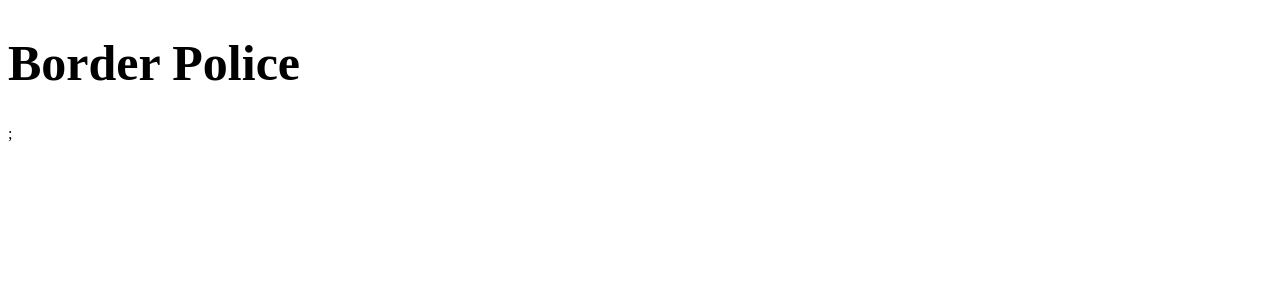
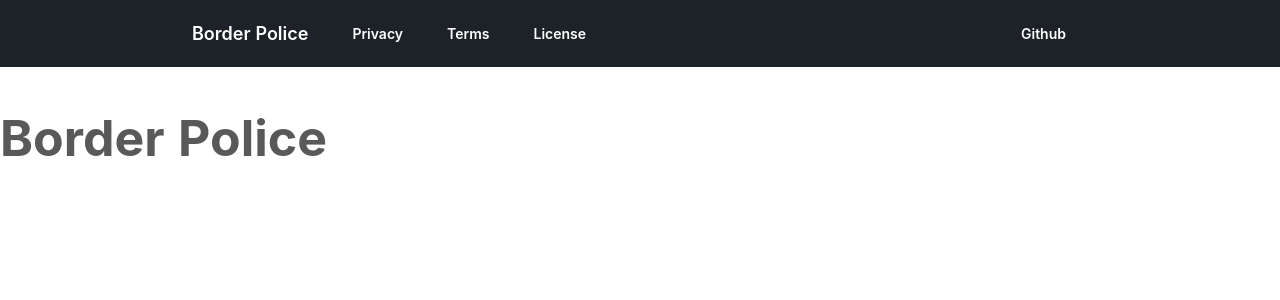
Before and after one commit to umutcanbolat/border-police, a Next.js app: page / in a window 1280 px wide. Shown: the top 300 px of the page. Built offline with nearby package versions, Linux system fonts and the light colour scheme.

Commit message:
feat: 🎸 implement navigation bar

```diff
--- /dev/null
+++ b/src/components/Layout.tsx
@@ -0,0 +1,56 @@
+import * as React from 'react';
+import Head from 'next/head';
+import NavBar from './NavBar';
+
+interface Props {
+  children: JSX.Element[] | JSX.Element;
+  title?: string;
+}
+
+const Layout: React.FunctionComponent<Props> = ({ children, title = 'Home' }) => (
+  <div>
+    <Head>
+      <title>{title + ' - Border Police'}</title>
+      <meta charSet="utf-8" />
+      <meta name="viewport" content="initial-scale=1.0, width=device-width" />
+    </Head>
+
+    <NavBar />
+
+    {children}
+
+    <style jsx global>{`
+      html {
+        font-family: sans-serif;
+        line-height: 1.15;
+        -webkit-text-size-adjust: 100%;
+        -ms-text-size-adjust: 100%;
+        -ms-overflow-style: scrollbar;
+        -webkit-tap-highlight-color: rgba(0, 0, 0, 0);
+      }
+
+      html,
+      body {
+        width: 100%;
+        height: 100%;
+      }
+
+      body {
+        margin: 0;
+        color: rgba(0, 0, 0, 0.65);
+        font-size: 14px;
+        font-family: -apple-system, BlinkMacSystemFont, 'Segoe UI', 'PingFang SC',
+          'Hiragino Sans GB', 'Microsoft YaHei', 'Helvetica Neue', Helvetica, Arial, sans-serif,
+          'Apple Color Emoji', 'Segoe UI Emoji', 'Segoe UI Symbol';
+        font-variant: tabular-nums;
+        line-height: 1.5;
+        background-color: #fff;
+        -webkit-font-feature-settings: 'tnum';
+        font-feature-settings: 'tnum', 'tnum';
+        -webkit-font-smoothing: antialiased;
+      }
+    `}</style>
+  </div>
+);
+
+export default Layout;
--- /dev/null
+++ b/src/components/Navbar.tsx
@@ -0,0 +1,48 @@
+import React from 'react';
+import Link from 'next/link';
+import { Container } from '../styles/GlobalStyles';
+import { StyledNavbar } from '../styles/StyledNavbar';
+
+const Navbar: React.FC<{}> = () => {
+  return (
+    <StyledNavbar>
+      <Container>
+        <ul>
+          <li>
+            <Link href="/">
+              <a className="brand">Border Police</a>
+            </Link>
+          </li>
+          <li>
+            <Link href="/privacy">
+              <a>Privacy</a>
+            </Link>
+          </li>
+          <li>
+            <Link href="/terms">
+              <a>Terms</a>
+            </Link>
+          </li>
+          <li>
+            <Link href="/license">
+              <a>License</a>
+            </Link>
+          </li>
+          <div className="pull-right">
+            <li>
+              <a
+                href="https://github.com/umutcanbolat/border-police"
+                target="_blank"
+                rel="noopener noreferrer"
+              >
+                Github
+              </a>
+            </li>
+          </div>
+        </ul>
+      </Container>
+    </StyledNavbar>
+  );
+};
+
+export default Navbar;
--- a/src/pages/index.tsx
+++ b/src/pages/index.tsx
@@ -1,14 +1,18 @@
 import React from 'react';
+import { NextPage } from 'next';
 import styled from 'styled-components';
+import Layout from '../components/Layout';
 
 const Title = styled.h1`
   font-size: 50px;
 `;
 
-const HomePage: React.FC<{}> = () => {
+const HomePage: NextPage = () => {
   return (
     <>
-      <Title>Border Police</Title>;
+      <Layout title="Home">
+        <Title>Border Police</Title>
+      </Layout>
     </>
   );
 };
--- /dev/null
+++ b/src/styles/GlobalStyles.ts
@@ -0,0 +1,19 @@
+import styled from 'styled-components';
+
+export const Container = styled.div`
+  width: 70%;
+  margin: 0 auto;
+
+  @media (max-width: 768px) {
+    width: 90%;
+  }
+  @media (min-width: 768px) {
+    width: 85%;
+  }
+  @media (min-width: 992px) {
+    width: 80%;
+  }
+  @media (min-width: 1200px) {
+    width: 70%;
+  }
+`;
--- /dev/null
+++ b/src/styles/StyledNavbar.ts
@@ -0,0 +1,66 @@
+import styled from 'styled-components';
+import { MAIN_DARK } from './colors';
+
+export const StyledNavbar = styled.header`
+  background: ${MAIN_DARK};
+
+  .brand {
+    display: flex;
+    font-size: large;
+    align-items: center;
+    padding-left: 0;
+  }
+  .fork {
+    display: flex;
+    align-items: center;
+  }
+
+  ul {
+    display: flex;
+    align-items: center;
+    list-style-type: none;
+    margin: 0;
+    padding: 0;
+    overflow: hidden;
+    margin-left: auto;
+    margin-right: auto;
+  }
+
+  li {
+    float: left;
+  }
+
+  li a {
+    display: block;
+    color: white;
+    font-weight: 600;
+    text-align: center;
+    padding: 20px 22px;
+    text-decoration: none;
+  }
+
+  li a:after {
+    display: block;
+    content: '';
+    border-bottom: 0.1rem;
+    border-bottom-style: solid;
+    transform: scaleX(0);
+    transition: transform 200ms ease-in-out;
+  }
+  li a:hover:after {
+    transform: scaleX(1);
+  }
+  li a:after {
+    transform-origin: 0% 100%;
+  }
+
+  svg {
+    height: 1.5rem;
+    width: 1.5rem;
+    margin-right: 0.5rem;
+  }
+
+  .pull-right {
+    margin-left: auto;
+  }
+`;
--- /dev/null
+++ b/src/styles/colors.ts
@@ -0,0 +1 @@
+export const MAIN_DARK = '#1c2227';
```
Also changed, not shown: .eslintrc.js.
